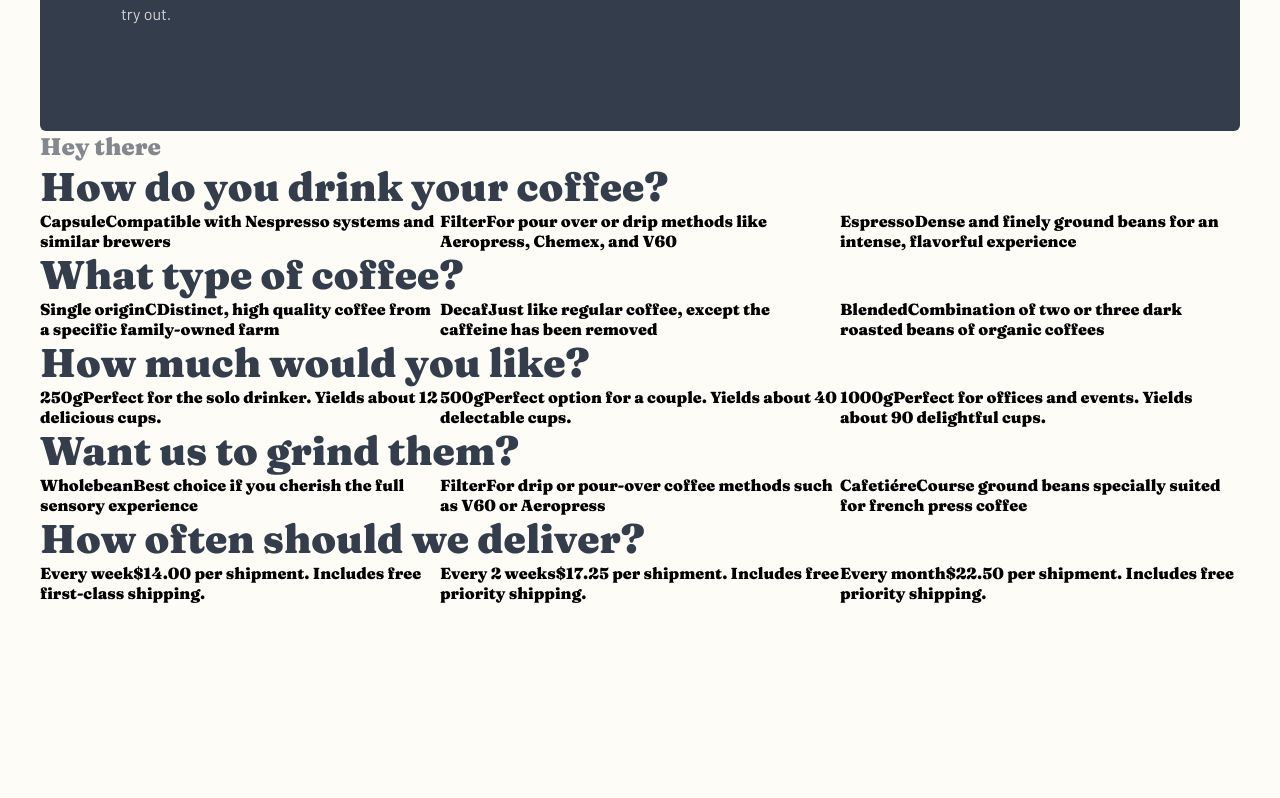
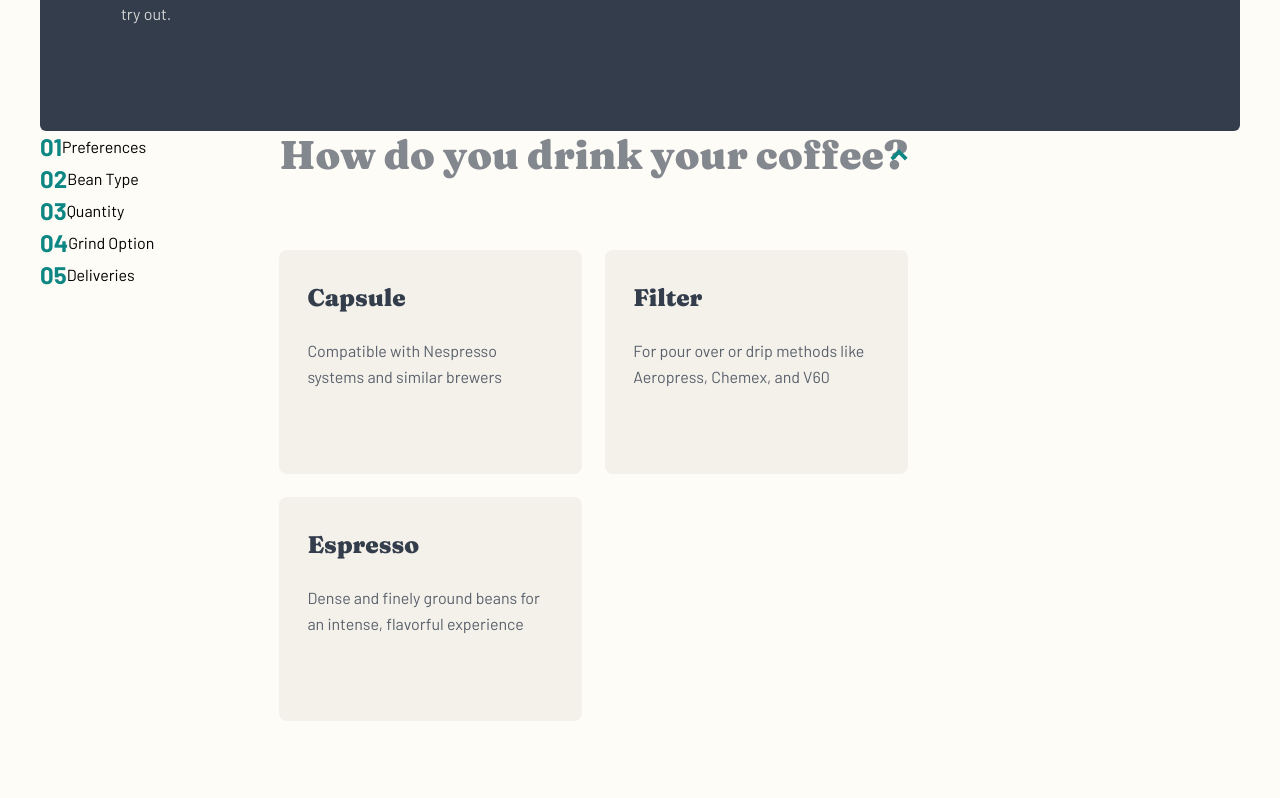
Before and after one commit to samadjei/coffeeroasters-subscription-site, a Next.js app: page /Subscribe in a window 1280 px wide. Shown: the part 1222-2020 px from the top of the page. Built offline with nearby package versions, Linux system fonts and the light colour scheme.

Commit message:
adding accordion

```diff
--- a/components/Data.js
+++ b/components/Data.js
@@ -11,9 +11,9 @@ import Truck from '../public/assets/home/desktop/icon-truck.svg';
 
 // Headquaters
 // import UnitedKingdom from "../"
-import UnitedKingdom from "../public/assets/about/desktop/illustration-uk.svg"
-import Canada from "../public/assets/about/desktop/illustration-canada.svg"
-import Australia from "../public/assets/about/desktop/illustration-australia.svg"
+import UnitedKingdom from '../public/assets/about/desktop/illustration-uk.svg';
+import Canada from '../public/assets/about/desktop/illustration-canada.svg';
+import Australia from '../public/assets/about/desktop/illustration-australia.svg';
 
 export const Collections = [
 	{
@@ -84,27 +84,26 @@ export const Benefits = [
 	},
 ];
 
-
 export const Works = [
 	{
 		id: 8,
-		number: "01",
-		title: "Pick your coffee",
-		desc: "Select from our evolving range of artisan coffees. Our beans are ethically sourced and we pay fair prices for them. There are new coffee in all profiles every month for you to try out.",
+		number: '01',
+		title: 'Pick your coffee',
+		desc: 'Select from our evolving range of artisan coffees. Our beans are ethically sourced and we pay fair prices for them. There are new coffee in all profiles every month for you to try out.',
 	},
 	{
 		id: 9,
-		number: "02",
-		title: "Choose the frequency",
+		number: '02',
+		title: 'Choose the frequency',
 		desc: 'Customize your order frequency, quantity, even your roast style and grind type. Pause, skip or cancel your subscription with no commitment through our online portal.',
 	},
 	{
 		id: 10,
-		number: "03",
-		title: "Receive and enjoy!",
+		number: '03',
+		title: 'Receive and enjoy!',
 		desc: 'We ship your package within 48 hours, freshly roasted. Sit back and enjoy award-winning world-class coffees curated to provide a distinct tasting experience.',
 	},
-]
+];
 
 export const Countries = [
 	{
@@ -112,90 +111,118 @@ export const Countries = [
 		image: UnitedKingdom,
 		width: 40.84,
 		height: 49.07,
-		country: "United Kingdom",
-		address1: "68 ACountriessfordby Rd",
-		city: "Alcaston",
-		postcode: "SY6 1YA",
-		number: "+44 1241 918425",
+		country: 'United Kingdom',
+		address1: '68 ACountriessfordby Rd',
+		city: 'Alcaston',
+		postcode: 'SY6 1YA',
+		number: '+44 1241 918425',
 	},
 	{
 		id: 12,
 		image: Canada,
 		width: 51.56,
 		height: 49.96,
-		country: "Canada",
-		address1: "1528 Eglinton Avenue",
-		city: "Toronto",
-		postcode: "Ontario M4P 1A6",
-		number: "+1 416 485 2997",
+		country: 'Canada',
+		address1: '1528 Eglinton Avenue',
+		city: 'Toronto',
+		postcode: 'Ontario M4P 1A6',
+		number: '+1 416 485 2997',
 	},
 	{
 		id: 13,
 		image: Australia,
 		width: 48.97,
 		height: 43.94,
-		country: "Australia",
-		address1: "36 Swanston Street",
-		city: "Kewell",
-		postcode: "Victoria",
-		number: "+61 4 9928 3629",
+		country: 'Australia',
+		address1: '36 Swanston Street',
+		city: 'Kewell',
+		postcode: 'Victoria',
+		number: '+61 4 9928 3629',
 	},
-]
+];
 
 export const Questions = [
 	{
 		id: 14,
-		question: "How do you drink your coffee?",
-		option1: "Capsule",
-		option1Details: "Compatible with Nespresso systems and similar brewers",
-		option2: "Filter",
-		option2Details: "For pour over or drip methods like Aeropress, Chemex, and V60",
-		option3: "Espresso",
-		option3Details: "Dense and finely ground beans for an intense, flavorful experience",
+		question: 'How do you drink your coffee?',
+		option1: 'Capsule',
+		option1Details: 'Compatible with Nespresso systems and similar brewers',
+		option2: 'Filter',
+		option2Details: 'For pour over or drip methods like Aeropress, Chemex, and V60',
+		option3: 'Espresso',
+		option3Details: 'Dense and finely ground beans for an intense, flavorful experience',
 		open: true,
 	},
 	{
 		id: 15,
-		question: "What type of coffee?",
-		option1: "Single origin",
-		option1Details: "CDistinct, high quality coffee from a specific family-owned farm",
-		option2: "Decaf",
-		option2Details: "Just like regular coffee, except the caffeine has been removed",
-		option3: "Blended",
-		option3Details: "Combination of two or three dark roasted beans of organic coffees",
+		question: 'What type of coffee?',
+		option1: 'Single origin',
+		option1Details: 'CDistinct, high quality coffee from a specific family-owned farm',
+		option2: 'Decaf',
+		option2Details: 'Just like regular coffee, except the caffeine has been removed',
+		option3: 'Blended',
+		option3Details: 'Combination of two or three dark roasted beans of organic coffees',
 		open: false,
 	},
 	{
 		id: 16,
-		question: "How much would you like?",
-		option1: "250g",
-		option1Details: "Perfect for the solo drinker. Yields about 12 delicious cups.",
-		option2: "500g",
-		option2Details: "Perfect option for a couple. Yields about 40 delectable cups.",
-		option3: "1000g",
-		option3Details: "Perfect for offices and events. Yields about 90 delightful cups.",
+		question: 'How much would you like?',
+		option1: '250g',
+		option1Details: 'Perfect for the solo drinker. Yields about 12 delicious cups.',
+		option2: '500g',
+		option2Details: 'Perfect option for a couple. Yields about 40 delectable cups.',
+		option3: '1000g',
+		option3Details: 'Perfect for offices and events. Yields about 90 delightful cups.',
 		open: false,
 	},
 	{
 		id: 17,
-		question: "Want us to grind them?",
-		option1: "Wholebean",
-		option1Details: "Best choice if you cherish the full sensory experience",
-		option2: "Filter",
-		option2Details: "For drip or pour-over coffee methods such as V60 or Aeropress",
-		option3: "Cafetiére",
-		option3Details: "Course ground beans specially suited for french press coffee",
+		question: 'Want us to grind them?',
+		option1: 'Wholebean',
+		option1Details: 'Best choice if you cherish the full sensory experience',
+		option2: 'Filter',
+		option2Details: 'For drip or pour-over coffee methods such as V60 or Aeropress',
+		option3: 'Cafetiére',
+		option3Details: 'Course ground beans specially suited for french press coffee',
 		open: false,
 	},
 	{
 		id: 18,
-		question: "How often should we deliver?",
-		option1: "Every week",
-		option1Details: "$14.00 per shipment. Includes free first-class shipping.",
-		option2: "Every 2 weeks",
-		option2Details: "$17.25 per shipment. Includes free priority shipping.",
-		option3: "Every month",
-		option3Details: "$22.50 per shipment. Includes free priority shipping.",
+		question: 'How often should we deliver?',
+		option1: 'Every week',
+		option1Details: '$14.00 per shipment. Includes free first-class shipping.',
+		option2: 'Every 2 weeks',
+		option2Details: '$17.25 per shipment. Includes free priority shipping.',
+		option3: 'Every month',
+		option3Details: '$22.50 per shipment. Includes free priority shipping.',
 		open: false,
 	},
-]
+];
+
+export const Select = [
+	{
+		id: 19,
+		number: "01",
+		title: 'Preferences',
+	},
+	{
+		id: 20,
+		number: "02",
+		title: 'Bean Type',
+	},
+	{
+		id: 21,
+		number: "03",
+		title: 'Quantity',
+	},
+	{
+		id: 22,
+		number: "04",
+		title: 'Grind Options',
+	},
+	{
+		id: 23,
+		number: "05",
+		title: 'Deliveries',
+	},
+];
--- a/components/Subscribe/Accordion.js
+++ b/components/Subscribe/Accordion.js
@@ -1,20 +1,35 @@
 import React, { useState } from 'react';
 import { Questions } from '../Data';
 import Accordions from './Accordions';
+import Select from './Select';
 const Accordion = () => {
-	const [questions, setQuestions] = useState([{ ...Questions }]);
+	const [questions, setQuestions] = useState([...Questions]);
 
-	// console.log(...Questions);
+	const toggleQuestions = (index) => {
+		// map thorugh each question and get its index
+		setQuestions(
+			questions.map((option, i) => {
+				if (i === index) {
+					option.open = !option.open;
+				} else {
+					// toggled the value to true or false
+					option.open = false;
+				}
+				return option;
+			})
+		);
+	};
+
 	return (
-		<div className="question">
-			<h4>Hey there</h4>
-			{Questions.map((question, i) => {
-				return (
-					<div className="question__items" key={question.id}>
-						<Accordions question={question} index={i} />
+		<div className='questions'>
+			<Select />
+			<div className="options">
+				{Questions.map((option, i) => (
+					<div>
+						<Accordions option={option} index={i} toggleQuestions={toggleQuestions} />
 					</div>
-				);
-			})}
+				))}
+			</div>
 		</div>
 	);
 };
--- a/components/Subscribe/Accordions.js
+++ b/components/Subscribe/Accordions.js
@@ -1,22 +1,21 @@
 import React from 'react';
 
-const Accordions = ({ question, index }) => {
-	console.log(question);
+const Accordions = ({ option, index, toggleQuestions }) => {
 	return (
-		<div className={'option ' + (question.open ? 'open' : '')} key={index}>
-			<h2 className="question">{question.question}</h2>
+		<div className={'option ' + (option.open ? 'open' : '')} key={index} onClick={() => toggleQuestions(index)}>
+			<h2 className="option--title">{option.question}</h2>
 			<div className="option__items">
-				<div className="option">
-					{question.option1}
-					{question.option1Details}
+				<div className="option__inner">
+					<h4 className="option--subhead">{option.option1}</h4>
+					<p>{option.option1Details}</p>
 				</div>
-				<div className="option">
-					{question.option2}
-					{question.option2Details}
+				<div className="option__inner">
+					<h4 className="option--subhead">{option.option2}</h4>
+					<p>{option.option2Details}</p>
 				</div>
-				<div className="option">
-					{question.option3}
-					{question.option3Details}
+				<div className="option__inner">
+					<h4 className="option--subhead">{option.option3}</h4>
+					<p>{option.option3Details}</p>
 				</div>
 			</div>
 		</div>
--- /dev/null
+++ b/components/Subscribe/Select.js
@@ -0,0 +1,15 @@
+import React from 'react'
+
+const Select = () => {
+	return (
+		<ul className="select">
+			<li className='select__content'><h4 className='select--number'>01</h4>Preferences</li>
+			<li className='select__content'><h4 className='select--number'>02</h4>Bean Type</li>
+			<li className='select__content'><h4 className='select--number'>03</h4>Quantity</li>
+			<li className='select__content'><h4 className='select--number'>04</h4>Grind Option</li>
+			<li className='select__content'><h4 className='select--number'>05</h4>Deliveries</li>
+		</ul>
+	)
+}
+
+export default Select
--- a/scss/abstracts/_variables.scss
+++ b/scss/abstracts/_variables.scss
@@ -6,6 +6,7 @@
 	--light-cream: #fefcf7;
 	--grey: #83888f;
 	--light-cyan: #66d2cf;
+	--light-grey: #f4f1eb;
 
 	// Typography
 	--font--header: 'Fraunces', serif;
@@ -15,6 +16,7 @@
 	--font-weight-900: 900;
 
 	--border-radius-default: 0.6rem;
+	--border-radius-option: 0.8rem;
 
 	// Padding
 	--padding: 0 2rem;
--- a/scss/pages/_subscribe.scss
+++ b/scss/pages/_subscribe.scss
@@ -44,10 +44,99 @@
 	color: var(--light-cream);
 }
 
+// Quesiton
+.options {
+	max-width: 73rem;
+}
+
 // Toggles
+
+.options .option.open .option--title {
+	margin-bottom: 1.5rem;
+	transition: all 0.4s ease;
+}
+.options .option.open .option--title::after {
+	transform: translateY(-50%) rotate(180deg);
+}
+
+.options .option.open .option__items {
+	max-height: 100rem;
+	opacity: 1;
+}
+
 .option {
+	padding-bottom: 8.8rem;
+	cursor: pointer;
+	&--title {
+		color: var(--grey);
+		transition: all 0.4s ease;
+		position: relative;
+
+		&::after {
+			content: '';
+			position: absolute;
+			top: 50%;
+			right: 0rem;
+			transform: translateY(-50%);
+			height: 1.192rem;
+			width: 1.819rem;
+			background-image: url('../../public/assets/plan/desktop/icon-arrow.svg');
+			background-position: center;
+			background-size: contain;
+			background-repeat: no-repeat;
+		}
+	}
+
+	&--subhead {
+		color: var(--dark-grey-blue);
+	}
+
 	&__items {
 		display: grid;
-		grid-template-columns: repeat(auto-fit, minmax(35rem, 1fr));
+		grid-template-columns: repeat(auto-fit, minmax(22.8rem, 1fr));
+		gap: 2.3rem;
+		padding-top: 5.6rem;
+		opacity: 0;
+		max-height: 0;
+		overflow-y: hidden;
+		transition: all 0.4s ease;
+	}
+
+	&__inner {
+		background: var(--light-grey);
+		border-radius: var(--border-radius-option);
+		display: flex;
+		flex-direction: column;
+		gap: 2.4rem;
+		text-align: left;
+		padding: 3.2rem 2.8rem 8.4rem 2.8rem;
+		cursor: pointer;
+		transform: all 0.4s ease-in-out;
+		&:hover,
+		&:focus {
+			background: var(--dark-cyan);
+			color: var(--light-cream);
+		}
 	}
 }
+
+.questions {
+	display: flex;
+	gap: 12.5rem;
+}
+
+.select {
+	// width: 255px;
+	// height: 356px;
+
+	align-items: center;
+
+	&__content {
+		display: flex;
+		align-items: center;
+	}
+
+	&--number {
+		color: var(--dark-cyan);
+	}
+}
```
